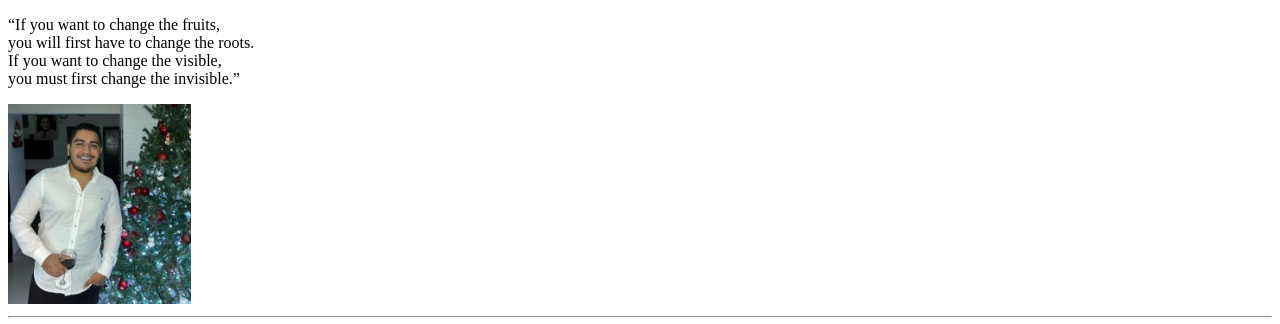
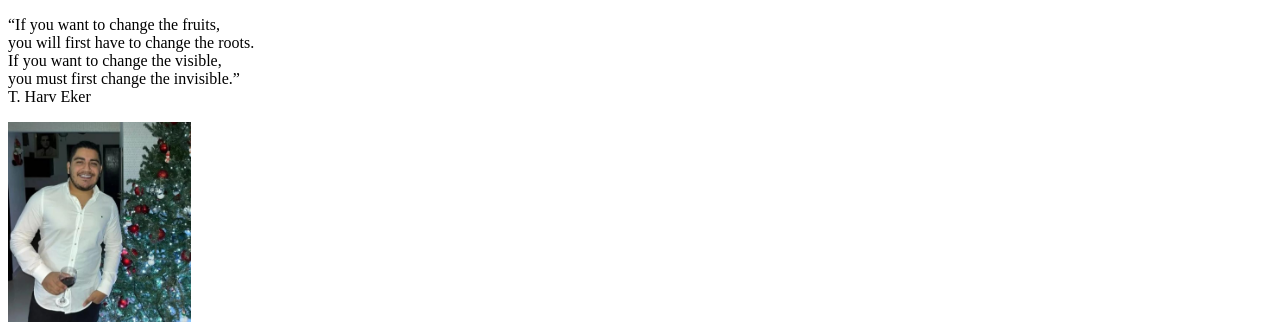
Before and after one commit to antoniodlsc/Antonio-s-Project, a plain HTML site: page index.html in a window 1280 px wide. Shown: the top 324 px of the page. Drawn offline with Linux system fonts and the light colour scheme.

Commit message:
Update index.html
Author

```diff
--- a/index.html
+++ b/index.html
@@ -11,6 +11,7 @@
 		you will first have to change the roots. <br />
 		If you want to change the visible, <br />
 	you must first change the invisible.” <br />
+		T. Harv Eker
  </p>
 	<img src="./Images/Profile-Picture.jpeg" alt="Antonio's Profile Picture " height="200px">
 	<hr />
```
